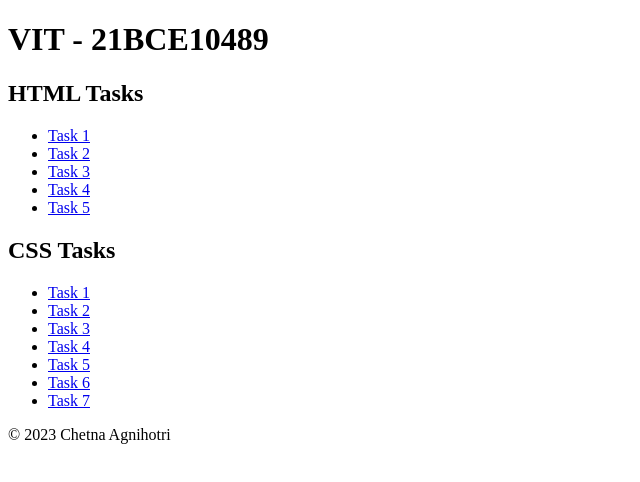
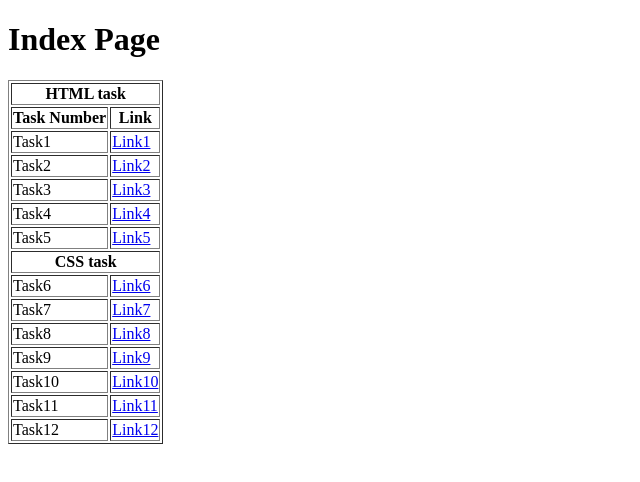
Before and after one commit to chetna125/html_and_css, a plain HTML site: page index.html in a window 1280 px wide. Shown: the whole page, without its empty margins (0-640 px from the left). Drawn offline with Linux system fonts and the light colour scheme.

Commit message:
Update index.html

```diff
--- a/index.html
+++ b/index.html
@@ -5,41 +5,71 @@
     <meta charset="UTF-8">
     <meta name="viewport" content="width=device-width, initial-scale=1.0">
     <title>Chetna's Ethnus MERN Task</title>
-    <link rel="stylesheet" href="stylesheet.css">
 </head>
 
 <body>
-    <header>
-        <h1>VIT - 21BCE10489</h1>
-    </header>
+    <h1>Index Page</h1>
+     <table border="1">
+            <tr>
+                <th colspan="2">HTML task</th>
+            </tr>
+            <tr>
+                <th>Task Number</th>
+                <th>Link</th>
+            </tr>
 
-    <nav>
-        <h2>HTML Tasks</h2>
-        <ul>
-            <li><a href="./HTML Assignment/Task_1.html">Task 1</a></li>
-            <li><a href="./HTML Assignment/Task_2.html">Task 2</a></li>
-            <li><a href="./HTML Assignment/Task_3.html">Task 3</a></li>
-            <li><a href="./HTML Assignment/Task_4.html">Task 4</a></li>
-            <li><a href="./HTML Assignment/Task_5.html">Task 5</a></li>
-        </ul>
-    </nav>
-
-    <nav>
-        <h2>CSS Tasks</h2>
-        <ul>
-            <li><a href="./CSS Assignment/Task_1.html">Task 1</a></li>
-            <li><a href="./CSS Assignment/Task_2.html">Task 2</a></li>
-            <li><a href="./CSS Assignment/Task_3.html">Task 3</a></li>
-            <li><a href="./CSS Assignment/Task_4.html">Task 4</a></li>
-            <li><a href="./CSS Assignment/Task_5.html">Task 5</a></li>
-            <li><a href="./CSS Assignment/Task_6.html">Task 6</a></li>
-            <li><a href="./CSS Assignment/Task_7.html">Task 7</a></li>
-        </ul>
-    </nav>
-
-    <footer>
-        <p>&copy; 2023 Chetna Agnihotri</p>
-    </footer>
+            <tr>
+                <td>Task1</td>
+                <td><a href="./task1.html">Link1</a></td>
+            </tr>
+            <tr>
+                <td>Task2</td>
+                <td><a href="./task2.html">Link2</a></td>
+            </tr>
+            <tr>
+                <td>Task3</td>
+                <td><a href="./task3.html">Link3</a></td>
+            </tr>
+            <tr>
+                <td>Task4</td>
+                <td><a href="./task4.html">Link4</a></td>
+            </tr>
+            <tr>
+                <td>Task5</td>
+                <td><a href="./task5.html">Link5</a></td>
+            </tr>
+            <tr>
+                <th colspan="2">CSS task</th>
+            </tr>
+            <tr>
+                <td>Task6</td>
+                <td><a href="./task6.html">Link6</a></td>
+            </tr>
+             <tr>
+                <td>Task7</td>
+                <td><a href="./task7.html">Link7</a></td>
+            </tr>
+             <tr>
+                <td>Task8</td>
+                <td><a href="./task8.html">Link8</a></td>
+            </tr>
+             <tr>
+                <td>Task9</td>
+                <td><a href="./task9.html">Link9</a></td>
+            </tr>
+             <tr>
+                <td>Task10</td>
+                <td><a href="./task10.html">Link10</a></td>
+            </tr>
+             <tr>
+                <td>Task11</td>
+                <td><a href="./task11.html">Link11</a></td>
+            </tr>
+             <tr>
+                <td>Task12</td>
+                <td><a href="./task12.html">Link12</a></td>
+            </tr>
+        </table>
+    </center>
 </body>
-
 </html>
```
